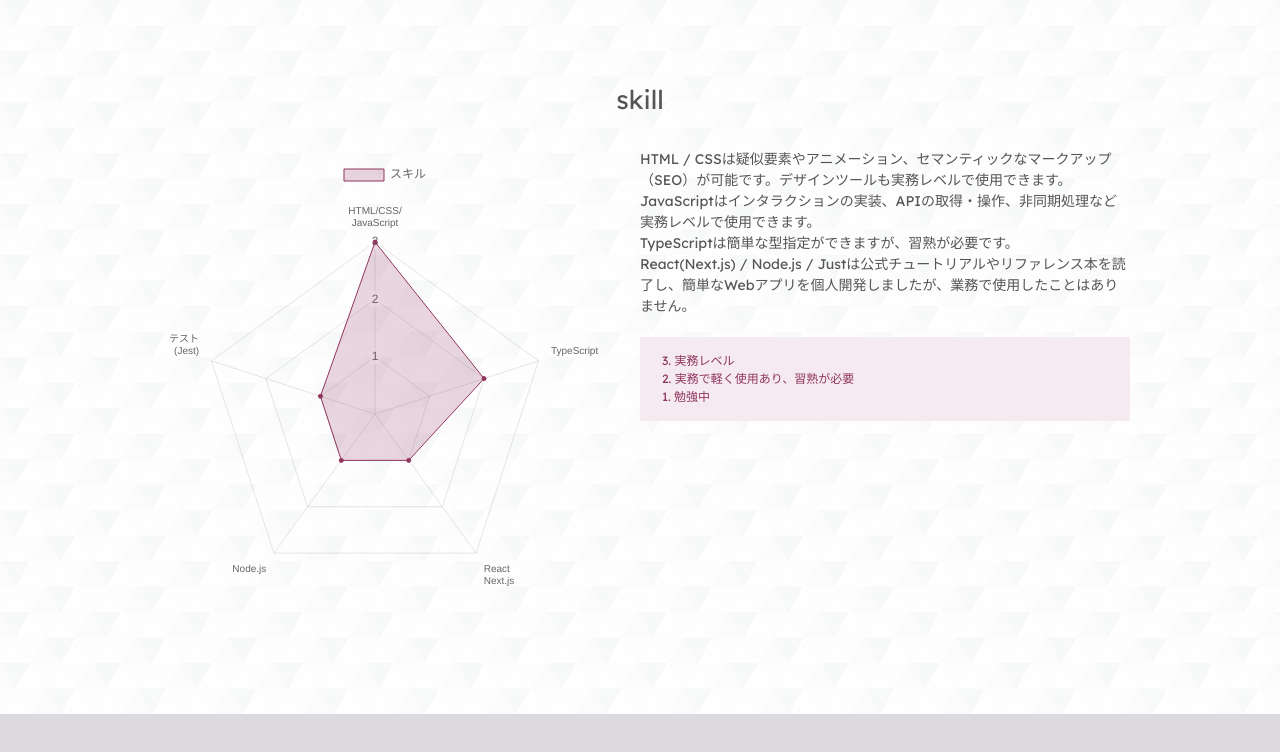
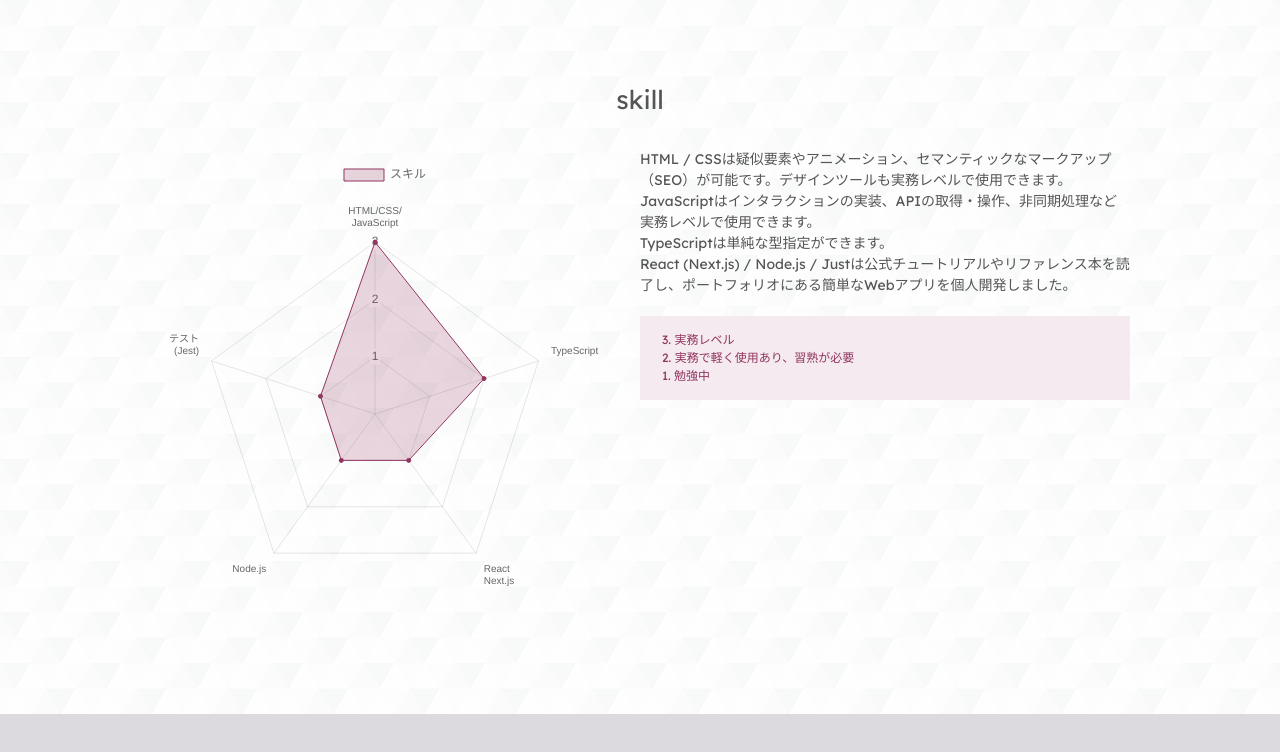
Before and after one commit to apricotn18/portfolio, a Next.js app: page /component/skill/skill in a window 1280 px wide. Shown: the top 752 px of the page. Built offline with nearby package versions, Linux system fonts and the light colour scheme; a web font is replaced by a local one.

Commit message:
Update skill.tsx

```diff
--- a/pages/component/skill/skill.tsx
+++ b/pages/component/skill/skill.tsx
@@ -47,9 +47,10 @@
 					</div>
 					<div>
 						<p>
-							HTML / CSSは疑似要素やアニメーション、セマンティックなマークアップ（SEO）が可能です。デザインツールも実務レベルで使用できます。JavaScriptはインタラクションの実装、APIの取得・操作、非同期処理など実務レベルで使用できます。<br />
-							TypeScriptは簡単な型指定ができますが、習熟が必要です。<br />
-							React(Next.js) / Node.js / Justは公式チュートリアルやリファレンス本を読了し、簡単なWebアプリを個人開発しましたが、業務で使用したことはありません。
+							HTML / CSSは疑似要素やアニメーション、セマンティックなマークアップ（SEO）が可能です。デザインツールも実務レベルで使用できます。<br />
+							JavaScriptはインタラクションの実装、APIの取得・操作、非同期処理など実務レベルで使用できます。<br />
+							TypeScriptは単純な型指定ができます。<br />
+							React (Next.js) / Node.js / Justは公式チュートリアルやリファレンス本を読了し、ポートフォリオにある簡単なWebアプリを個人開発しました。
 						</p>
 						<ol className={styles.level}>
 							<li>3.  実務レベル</li>
```
